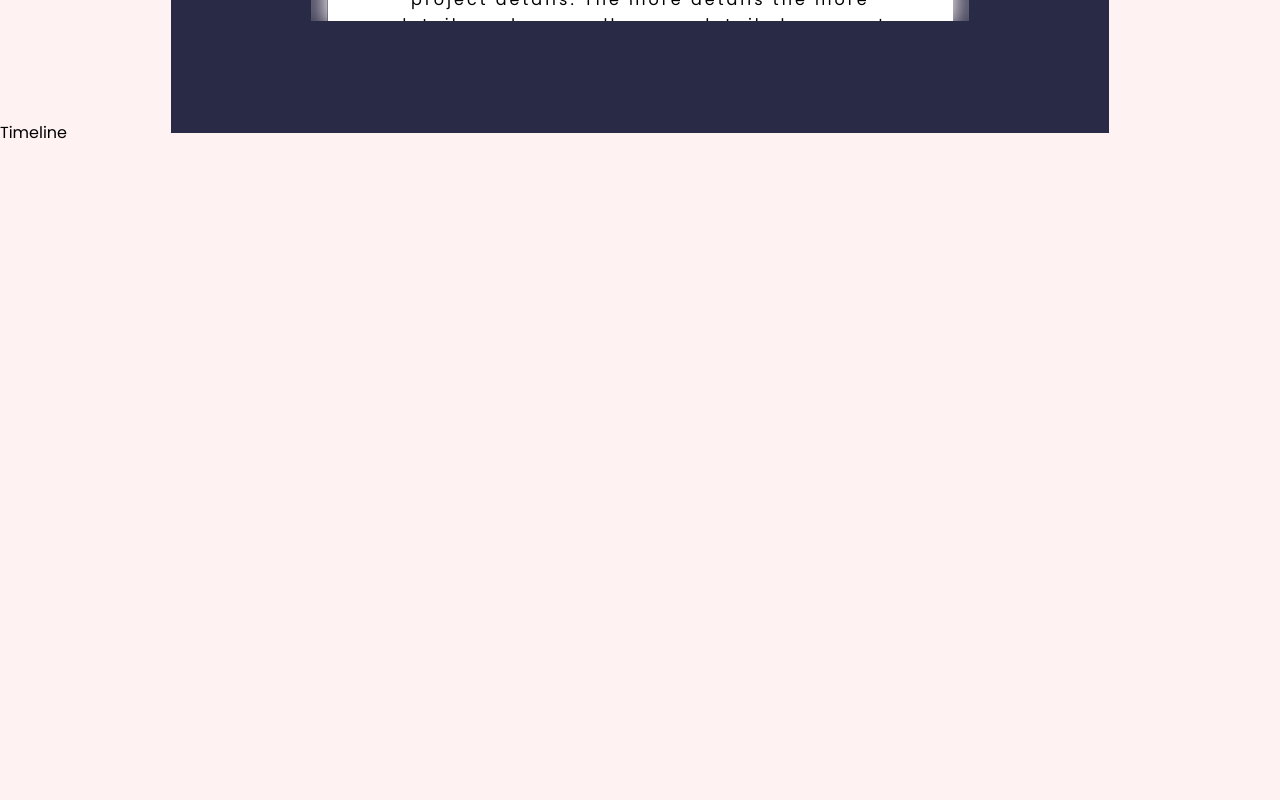
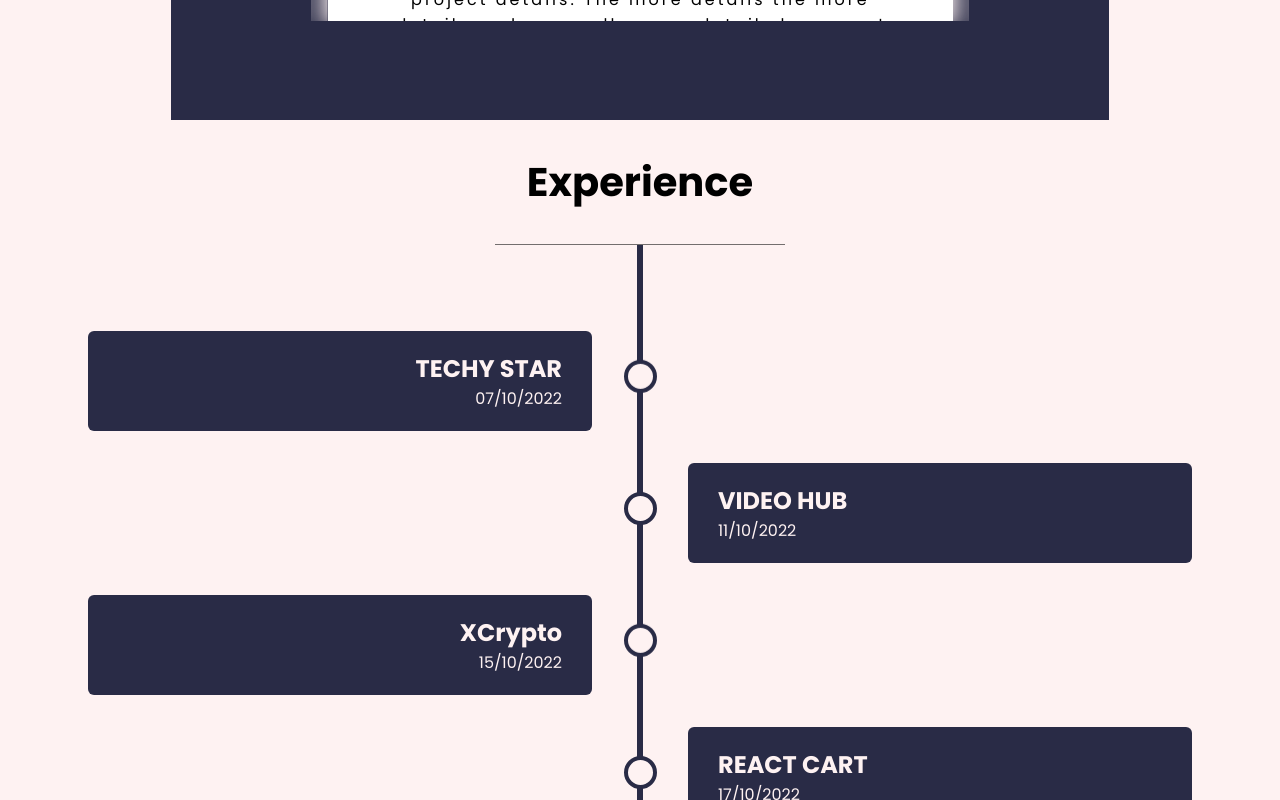
Before and after one commit to kambleshreyass/react-portfolio, a React (Vite) app: page / in a window 1280 px wide. Shown: the part 1500-2300 px from the top of the page. Before the commit the page ends 1645 px from the top, so only its background shows below. Built offline with nearby package versions, Linux system fonts and the light colour scheme.

Commit message:
added experience session!

```diff
--- a/src/components/Header.jsx
+++ b/src/components/Header.jsx
@@ -14,6 +14,7 @@
     <div>
       <a href="#home">Home</a>
       <a href="#projects">Projects</a>
+      <a href="#timeline">Experience</a>
       <a href="#resume">Resume</a>
       <a href="#skills">Skills</a>
       <a href="#contact">Contact</a>
--- a/src/components/Timeline.jsx
+++ b/src/components/Timeline.jsx
@@ -1,8 +1,34 @@
+import data from "../assets/data.json";
 
 const Timeline = () => {
   return (
-    <div>Timeline</div>
-  )
-}
+    <div id="timeline">
+    <h1>Experience</h1>
+      <div className="timelineBox">
+        {data.projects.map((item, index) => (
+          <TimelineItem
+            heading={item.title}
+            text={item.date}
+            index={index}
+            key={item.title}
+          />
+        ))}
+      </div>
+    </div>
+  );
+};
 
-export default Timeline
+const TimelineItem = ({ heading, text, index }) => (
+  <div
+    className={`timelineItem ${
+      index % 2 === 0 ? "leftTimeline" : "rightTimeline"
+    }`}
+  >
+    <div>
+      <h2>{heading}</h2>
+      <p>{text}</p>
+    </div>
+  </div>
+);
+
+export default Timeline;
--- a/src/styles/animations.scss
+++ b/src/styles/animations.scss
@@ -5,3 +5,9 @@
 
   }
 }
+
+@keyframes upanddown {
+  to {
+    transform: translateY(-5px);
+  }
+}
--- a/src/styles/timeline.scss
+++ b/src/styles/timeline.scss
@@ -0,0 +1,86 @@
+#timeline {
+  width: 100%;
+  height: 100vh;
+  background-color: $color1;
+
+  >h1{
+    font: 700 2.5rem $poppins-txt;
+    width: fit-content;
+    border-bottom: 1px solid $color6_1;
+    padding: 2rem;
+    margin: auto;
+  }
+
+  .timelineBox {
+    width: 100%;
+    position: relative;
+    max-width: 1200px;
+    margin: 0 auto;
+    display: flex;
+    flex-direction: column;
+    justify-content: center;
+    height: 100%;
+
+    &::after {
+      content: "";
+      position: absolute;
+      width: 6px;
+      background-color: $color5;
+      top: 0%;
+      bottom: 0%;
+      left: 50%;
+      margin-left: -3px;
+    }
+  }
+
+  .timelineItem {
+    padding: 1rem 3rem;
+    position: relative;
+    background-color: inherit;
+    width: 50%;
+
+    &:nth-child(odd) {
+      text-align: right;
+
+      &::after {
+        animation: upanddown 0.3s infinite ease-in alternate;
+      }
+    }
+    &:nth-child(even) {
+      text-align: left;
+      &::after {
+        animation: upanddown 0.5s infinite ease-in alternate;
+      }
+    }
+
+    &::after {
+      content: "";
+      position: absolute;
+      width: 25px;
+      height: 25px;
+      right: -17px;
+      background-color: $color1;
+      border: 4px solid $color5;
+      top: 45px;
+      border-radius: 50%;
+      z-index: 1;
+    }
+
+    > div {
+      padding: 20px 30px;
+      background-color: $color5;
+      color: $color1;
+      border-radius: 6px;
+    }
+  }
+
+  .leftTimeline {
+    left: 0%;
+  }
+  .rightTimeline {
+    left: 50%;
+    &::after {
+      left: -16px;
+    }
+  }
+}
```
